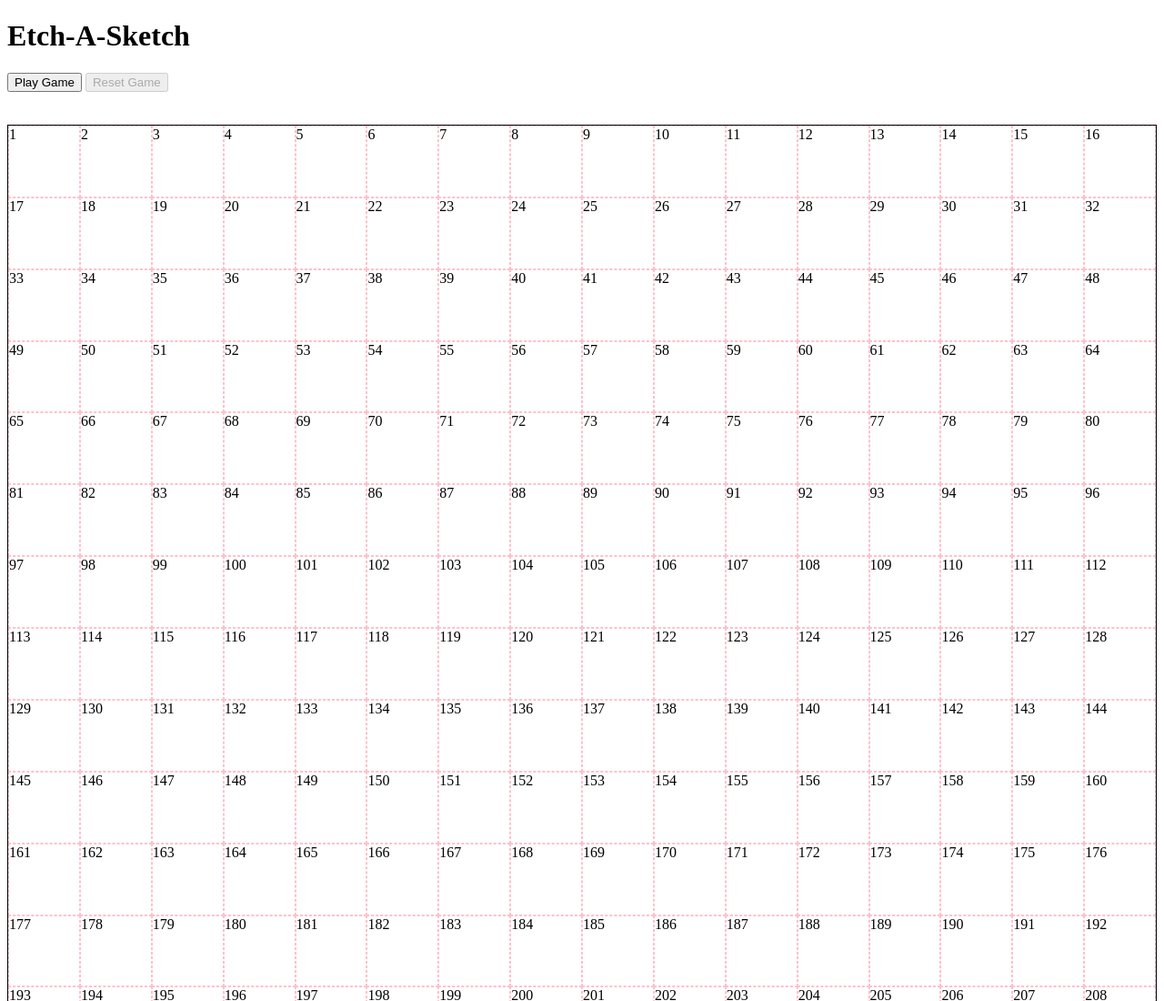
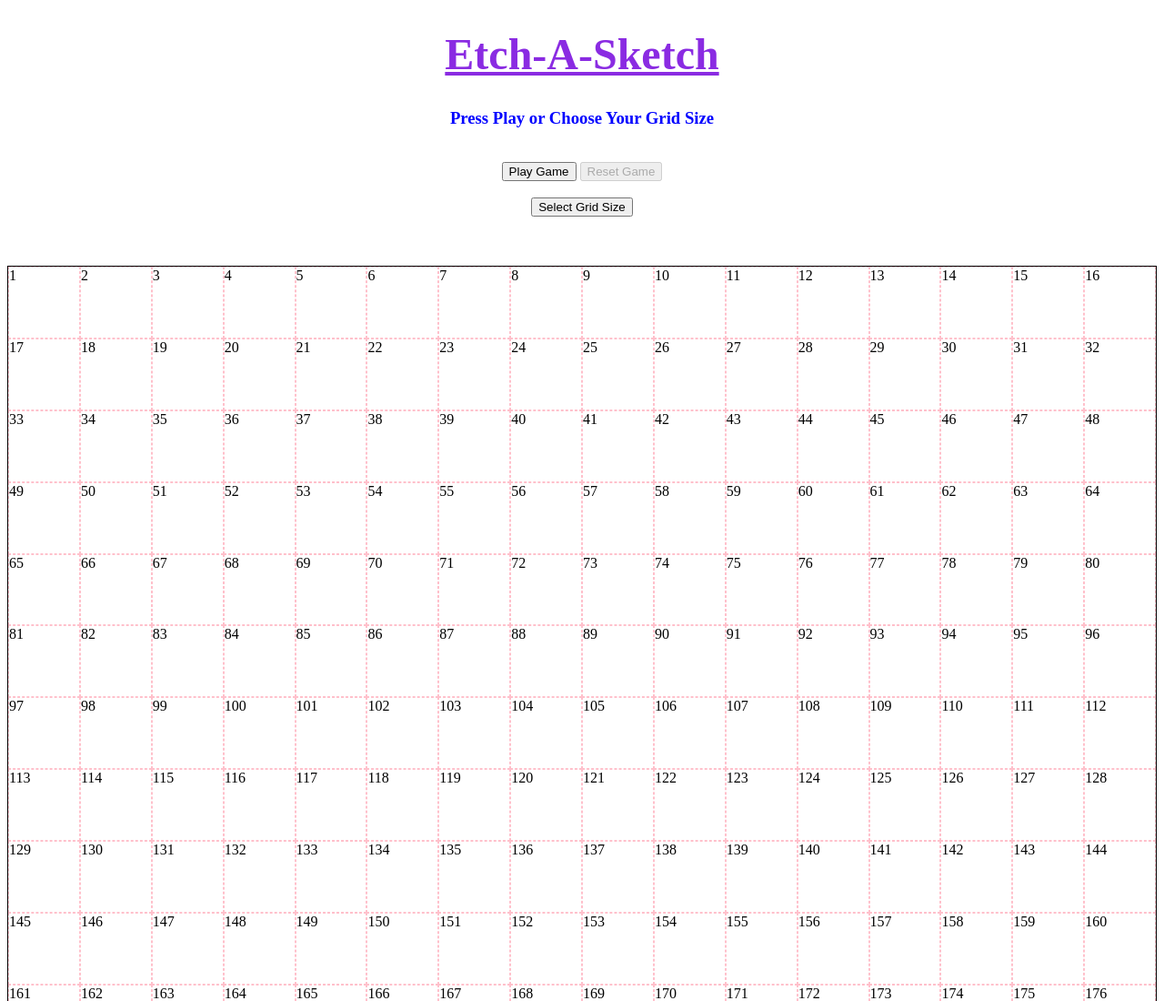
Before and after one commit to lucasr42/etch-a-sketch, a plain HTML site: page index.html in a window 1280 px wide. Shown: the top 1100 px of the page at 91% size. Drawn offline with Linux system fonts and the light colour scheme.

Commit message:
Added some style to the header and buttons. Added the prompt box for setting the grid size but it doesn't work actually set the size yet.

```diff
--- a/etch_a_sketch.js
+++ b/etch_a_sketch.js
@@ -22,11 +22,19 @@
 // Grab the main container from HTML
 const mainContainer = document.querySelector("#mainContainer");
 
-const gridSize = DEFAULT_GRID_SIZE;
+let gridSize = DEFAULT_GRID_SIZE;
 
-
-// Will later add a piece to get user input on grid size
-// And set gridSize here with their input if they give it
+const gridChoice = document.querySelector("#gridSize");
+gridChoice.addEventListener("click", () => {
+    const userInput = prompt("Choose a number between 1 - 100:");
+    while (userInput <= 0 || userInput > 100) {
+        userInput = prompt(`${userInput} is outside of the acceptable range. Please enter a number between 1 - 100.`);
+    }
+    console.log("userInput", userInput);
+    gridSize = userInput;
+    console.log("gridSize in event listener: ", gridSize);
+})
+console.log("gridSize after event listener. Did it change? ", gridSize);
 
 // Create all the grid pieces and attach them to the Main Container
 for (let i = 0; i < gridSize * gridSize; i++) {
--- a/index.html
+++ b/index.html
@@ -11,8 +11,15 @@
 
 <body>
     <h1>Etch-A-Sketch</h1>
-    <input type="button" id="playGame" onclick="playGame()" value="Play Game" />
-    <input type="button" id="resetGame" onclick="resetGame()" value="Reset Game" disabled />
+    <h3 class="subheader">Press Play or Choose Your Grid Size</h3>
+    <br>
+    <div class="playButtons">
+        <input type="button" id="playGame" onclick="playGame()" value="Play Game" />
+        <input type="button" id="resetGame" onclick="resetGame()" value="Reset Game" disabled />
+        <br><br>
+        <input type="button" id="gridSize" value="Select Grid Size" />
+    </div>
+
 
     <br><br><br>
 
--- a/styles.css
+++ b/styles.css
@@ -1,3 +1,20 @@
+h1 {
+    text-align: center;
+    color: blueviolet;
+    font-size: 300%;
+    text-decoration: underline;
+}
+
+.subheader {
+    text-align: center;
+    color: blue;
+    size: 200%;
+}
+
+.playButtons {
+    text-align: center;
+}
+
 #mainContainer {
     border: black solid 1px;
     display: flex;
@@ -8,10 +25,9 @@
 #gridPiece {
     border: pink dashed 1px;
     box-sizing: border-box;
-    /* cursor: pointer; */
     aspect-ratio: 1/1;
 }
 
-.chosenCell {
+/* .chosenCell {
     background-color: blueviolet;
-}
+} */
```
